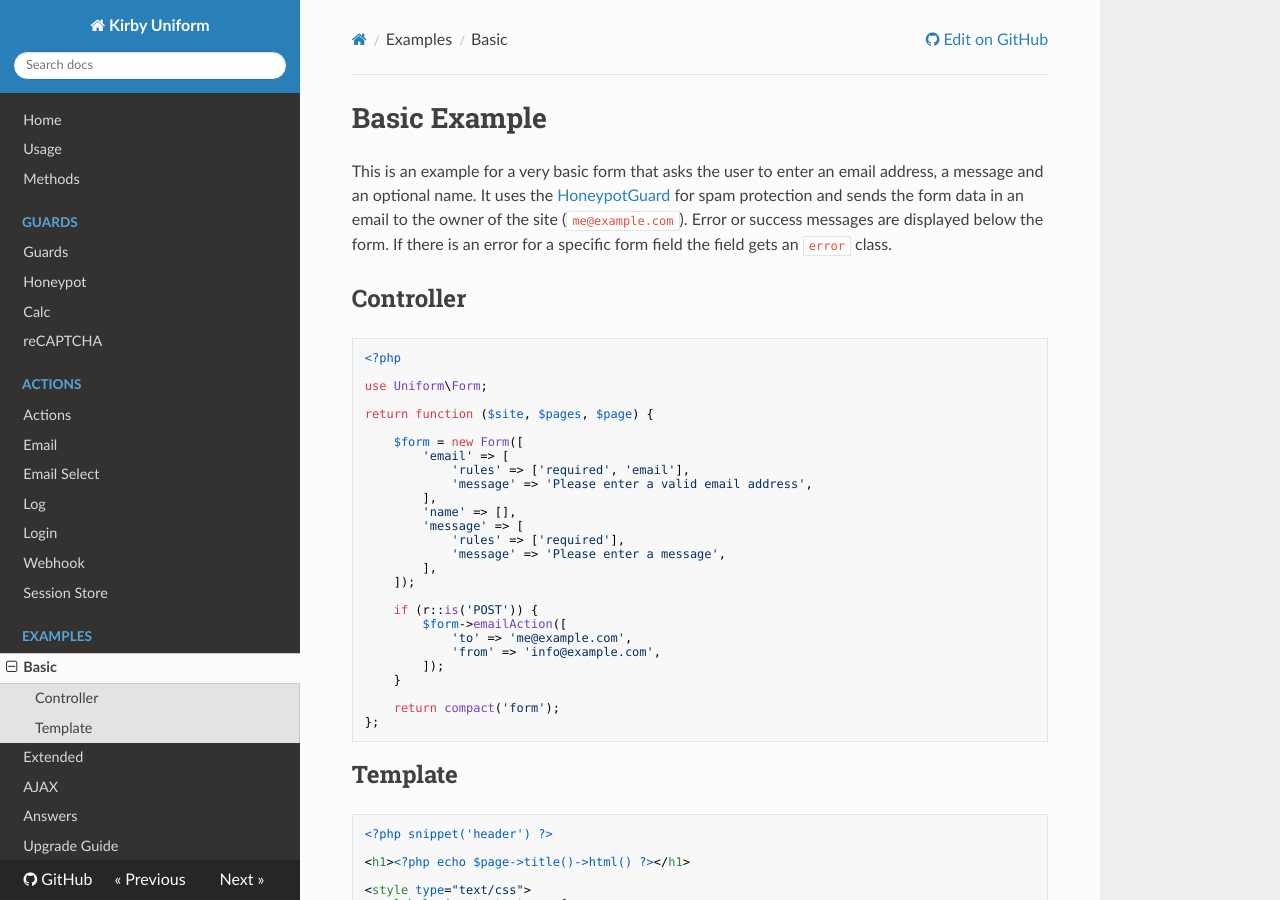
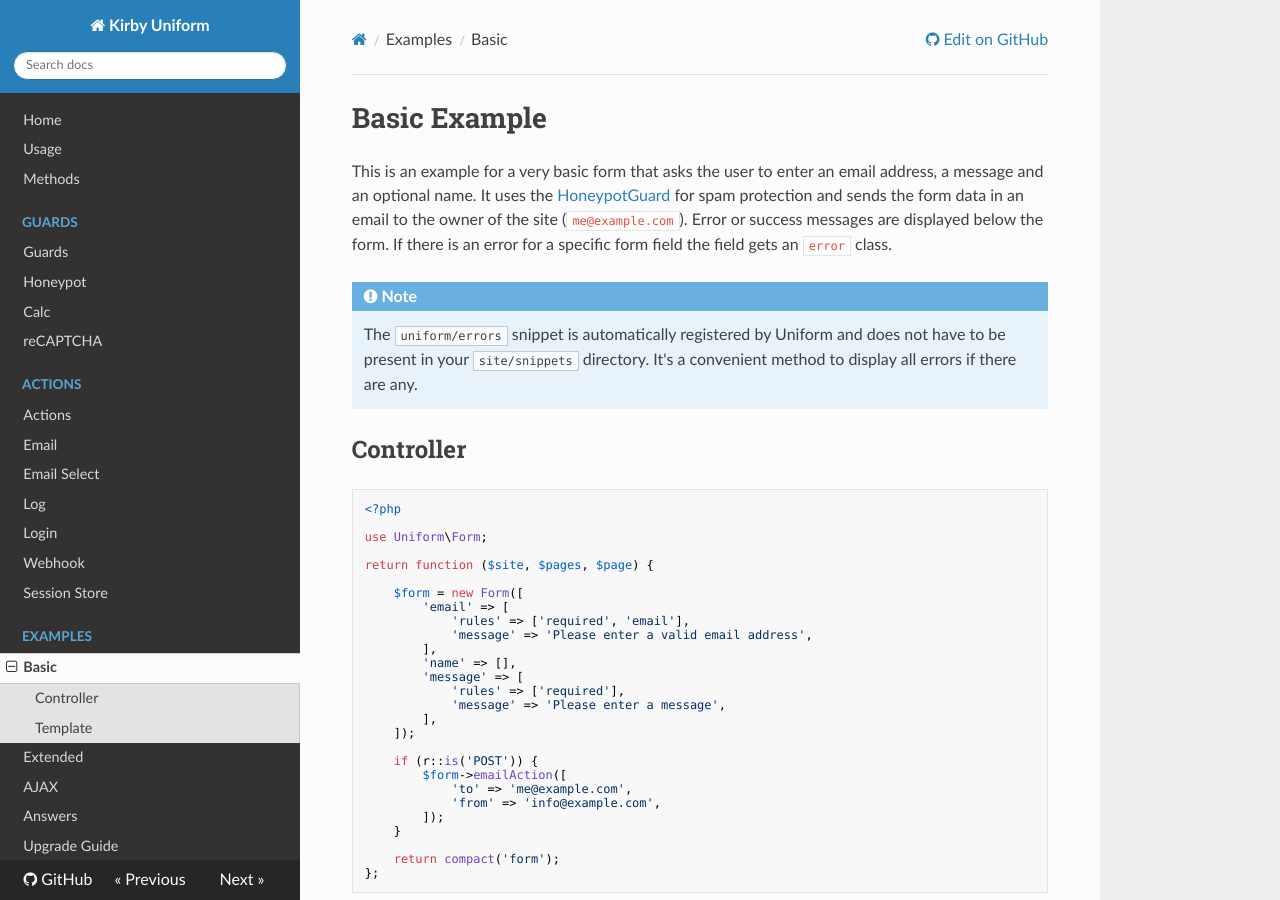
Before and after one commit to mzur/kirby-uniform, an MkDocs documentation site: the page built from docs/examples/basic.md, in a window 1280 px wide and 900 px high. Built offline with MkDocs 1.6.1, drawn with Linux system fonts in a browser that asks for light colours; nearby versions of some CDN libraries; old or Windows-style settings are respelled for this version of MkDocs.

Commit message:
Clarify the use of the uniform/errors snippet in the basic example

```diff
--- a/docs/examples/basic.md
+++ b/docs/examples/basic.md
@@ -1,6 +1,10 @@
 # Basic Example
 
 This is an example for a very basic form that asks the user to enter an email address, a message and an optional name. It uses the [HoneypotGuard](/guards/honeypot) for spam protection and sends the form data in an email to the owner of the site (`me@example.com`). Error or success messages are displayed below the form. If there is an error for a specific form field the field gets an `error` class.
+
+!!! note "Note"
+    The `uniform/errors` snippet is automatically registered by Uniform and does not have to be present in your `site/snippets` directory. It's a convenient method to display all errors if there are any.
+
 
 ## Controller
 
```
